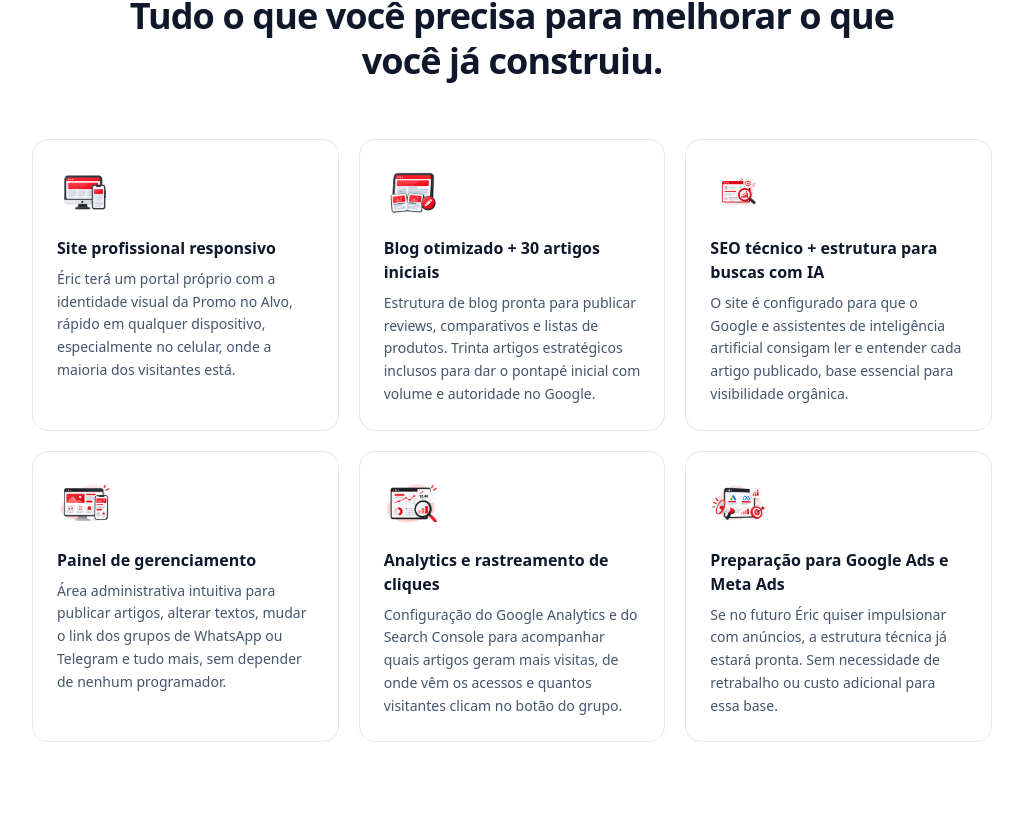
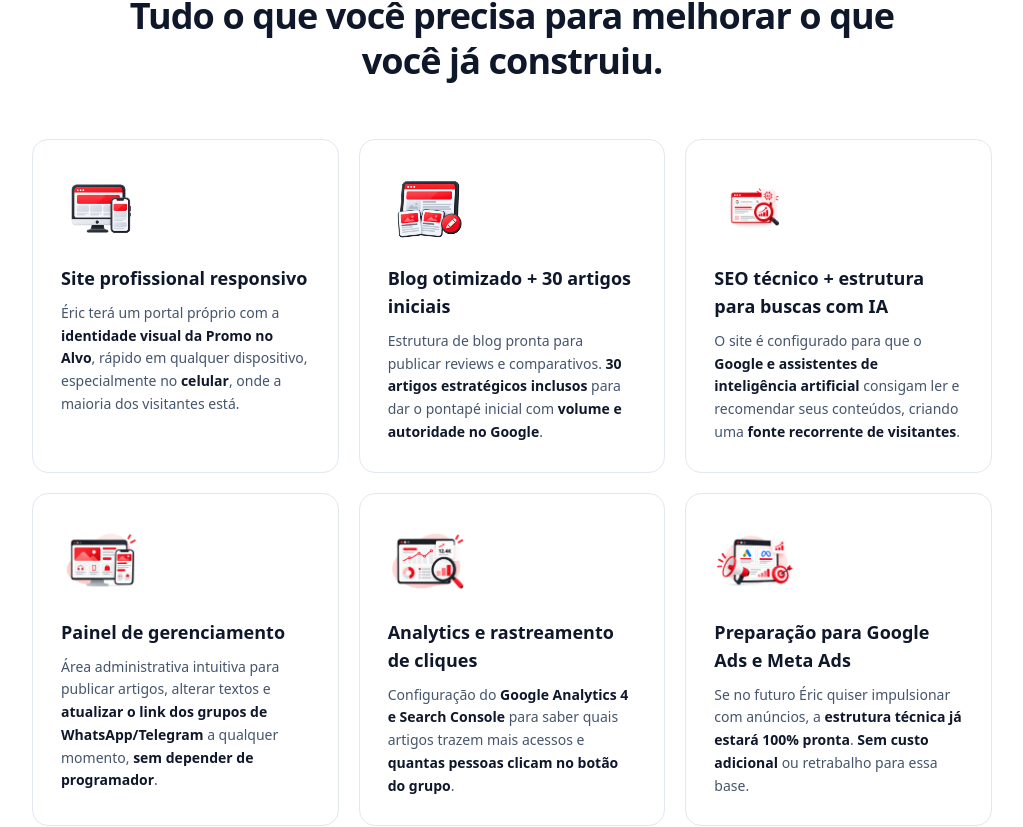
Before and after one commit to t0non/lpPropostaEric, a Next.js app: page / in a window 1280 px wide. Shown: the part 3369-4196 px from the top of the page, without its empty margins (128-1151 px from the left). Built offline with nearby package versions, Linux system fonts and the light colour scheme; a web font is replaced by a local one.

Commit message:
style: aumentar tamanho dos icones 3D e destacar pontos-chave em negrito

```diff
--- a/src/components/Deliverables.tsx
+++ b/src/components/Deliverables.tsx
@@ -6,39 +6,109 @@ import React from "react";
 export function Deliverables() {
   const cards: Array<{
     title: string;
-    benefit: string;
+    benefit: React.ReactNode;
     image?: string;
     icon?: React.ElementType;
   }> = [
     {
       image: "/card_site.png",
       title: "Site profissional responsivo",
-      benefit: "Éric terá um portal próprio com a identidade visual da Promo no Alvo, rápido em qualquer dispositivo, especialmente no celular, onde a maioria dos visitantes está.",
+      benefit: (
+        <>
+          Éric terá um portal próprio com a{" "}
+          <strong className="text-slate-900 font-semibold">
+            identidade visual da Promo no Alvo
+          </strong>
+          , rápido em qualquer dispositivo, especialmente no{" "}
+          <strong className="text-slate-900 font-semibold">celular</strong>, onde
+          a maioria dos visitantes está.
+        </>
+      ),
     },
     {
       image: "/card_blog.png",
       title: "Blog otimizado + 30 artigos iniciais",
-      benefit: "Estrutura de blog pronta para publicar reviews, comparativos e listas de produtos. Trinta artigos estratégicos inclusos para dar o pontapé inicial com volume e autoridade no Google.",
+      benefit: (
+        <>
+          Estrutura de blog pronta para publicar reviews e comparativos.{" "}
+          <strong className="text-slate-900 font-semibold">
+            30 artigos estratégicos inclusos
+          </strong>{" "}
+          para dar o pontapé inicial com{" "}
+          <strong className="text-slate-900 font-semibold">
+            volume e autoridade no Google
+          </strong>
+          .
+        </>
+      ),
     },
     {
       image: "/card_seo.png",
       title: "SEO técnico + estrutura para buscas com IA",
-      benefit: "O site é configurado para que o Google e assistentes de inteligência artificial consigam ler e entender cada artigo publicado, base essencial para visibilidade orgânica.",
+      benefit: (
+        <>
+          O site é configurado para que o{" "}
+          <strong className="text-slate-900 font-semibold">
+            Google e assistentes de inteligência artificial
+          </strong>{" "}
+          consigam ler e recomendar seus conteúdos, criando uma{" "}
+          <strong className="text-slate-900 font-semibold">
+            fonte recorrente de visitantes
+          </strong>
+          .
+        </>
+      ),
     },
     {
       image: "/card_admin.png",
       title: "Painel de gerenciamento",
-      benefit: "Área administrativa intuitiva para publicar artigos, alterar textos, mudar o link dos grupos de WhatsApp ou Telegram e tudo mais, sem depender de nenhum programador.",
+      benefit: (
+        <>
+          Área administrativa intuitiva para publicar artigos, alterar textos e{" "}
+          <strong className="text-slate-900 font-semibold">
+            atualizar o link dos grupos de WhatsApp/Telegram
+          </strong>{" "}
+          a qualquer momento,{" "}
+          <strong className="text-slate-900 font-semibold">
+            sem depender de programador
+          </strong>
+          .
+        </>
+      ),
     },
     {
       image: "/card_trackeamento.png",
       title: "Analytics e rastreamento de cliques",
-      benefit: "Configuração do Google Analytics e do Search Console para acompanhar quais artigos geram mais visitas, de onde vêm os acessos e quantos visitantes clicam no botão do grupo.",
+      benefit: (
+        <>
+          Configuração do{" "}
+          <strong className="text-slate-900 font-semibold">
+            Google Analytics 4 e Search Console
+          </strong>{" "}
+          para saber quais artigos trazem mais acessos e{" "}
+          <strong className="text-slate-900 font-semibold">
+            quantas pessoas clicam no botão do grupo
+          </strong>
+          .
+        </>
+      ),
     },
     {
       image: "/card_ads.png",
       title: "Preparação para Google Ads e Meta Ads",
-      benefit: "Se no futuro Éric quiser impulsionar com anúncios, a estrutura técnica já estará pronta. Sem necessidade de retrabalho ou custo adicional para essa base.",
+      benefit: (
+        <>
+          Se no futuro Éric quiser impulsionar com anúncios, a{" "}
+          <strong className="text-slate-900 font-semibold">
+            estrutura técnica já estará 100% pronta
+          </strong>
+          .{" "}
+          <strong className="text-slate-900 font-semibold">
+            Sem custo adicional
+          </strong>{" "}
+          ou retrabalho para essa base.
+        </>
+      ),
     },
   ];
 
@@ -58,25 +128,25 @@ export function Deliverables() {
             return (
               <div
                 key={i}
-                className="bg-white p-6 rounded-2xl border border-slate-200 hover:border-slate-300 hover:shadow-sm transition-all flex flex-col"
+                className="bg-white p-6 sm:p-7 rounded-2xl border border-slate-200 hover:border-slate-300 hover:shadow-sm transition-all flex flex-col"
               >
                 {c.image ? (
-                  <div className="w-14 h-14 mb-4 shrink-0 flex items-center justify-center">
+                  <div className="w-20 h-20 mb-4 shrink-0 flex items-center justify-start">
                     {/* eslint-disable-next-line @next/next/no-img-element */}
                     <img
                       src={c.image}
                       alt={c.title}
-                      width={56}
-                      height={56}
+                      width={80}
+                      height={80}
                       className="w-full h-full object-contain"
                     />
                   </div>
                 ) : (
-                  <div className="w-11 h-11 rounded-xl bg-red-50 text-[#E50914] flex items-center justify-center mb-4 shrink-0">
-                    {Icon && <Icon className="w-5 h-5" />}
+                  <div className="w-14 h-14 rounded-xl bg-red-50 text-[#E50914] flex items-center justify-center mb-4 shrink-0">
+                    {Icon && <Icon className="w-6 h-6" />}
                   </div>
                 )}
-                <h3 className="text-sm sm:text-base font-bold text-slate-900 mb-2">
+                <h3 className="text-base sm:text-lg font-bold text-slate-900 mb-2.5">
                   {c.title}
                 </h3>
                 <p className="text-xs sm:text-sm text-slate-600 leading-relaxed flex-1">
```
